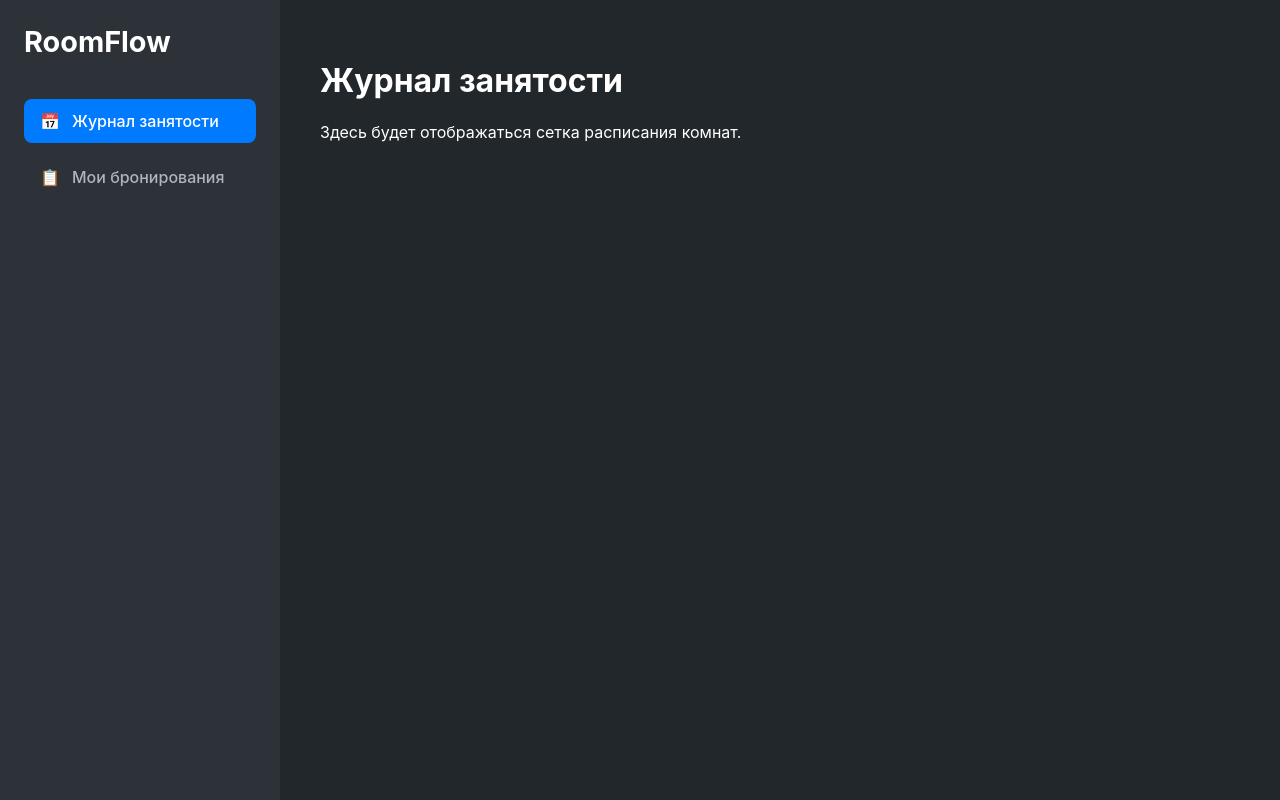
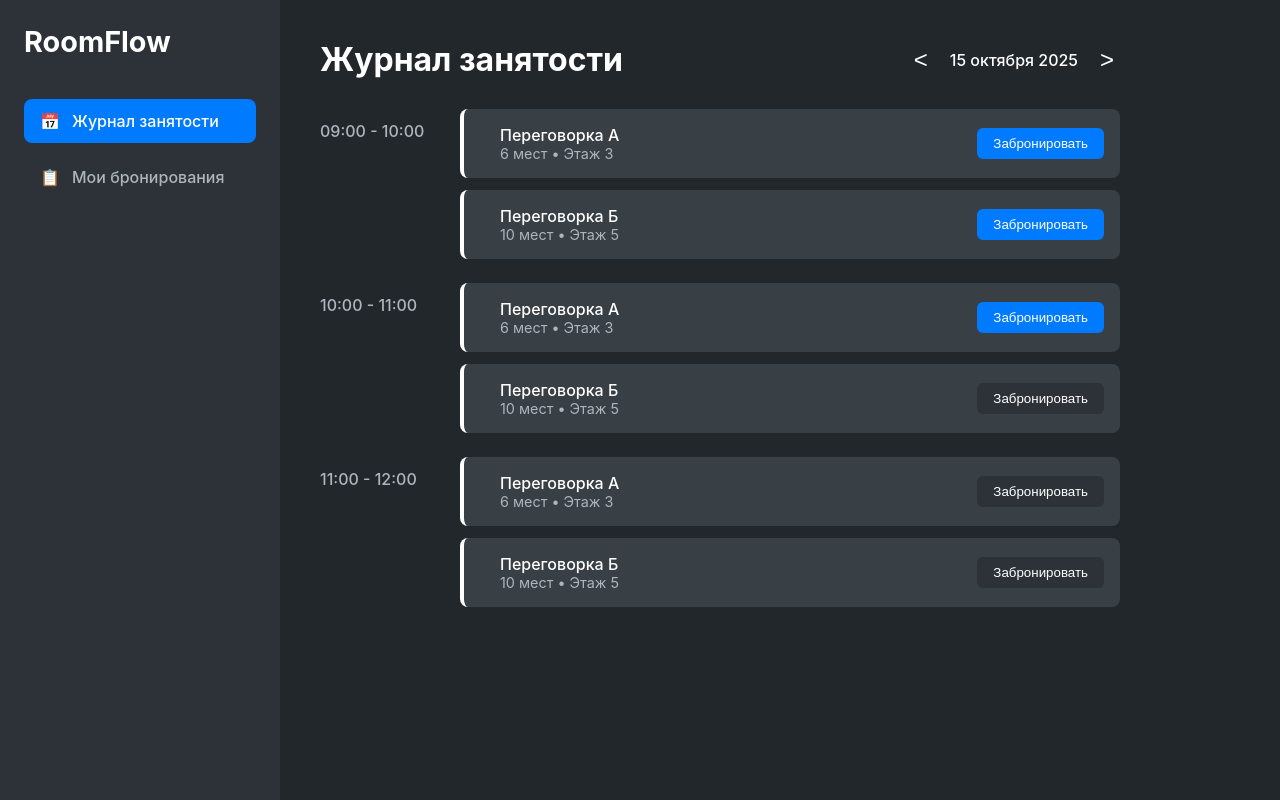
Before and after one commit to IWKMS99/RoomFlow, a React app in the folder frontend/: page /schedule in a window 1280 px wide. Built offline with nearby package versions, Linux system fonts and the light colour scheme; the HTML template or start-up script is replaced by a standard one.

Commit message:
feat(ui): реализован UI для страницы журнала занятости

```diff
--- /dev/null
+++ b/frontend/src/pages/SchedulePage.module.css
@@ -0,0 +1,123 @@
+.pageContainer {
+    max-width: 800px;
+}
+
+.pageHeader {
+    display: flex;
+    justify-content: space-between;
+    align-items: center;
+    margin-bottom: 30px;
+}
+
+.pageHeader h1 {
+    margin: 0;
+}
+
+.dateSelector {
+    display: flex;
+    align-items: center;
+    gap: 16px;
+    font-weight: 500;
+}
+
+.dateSelector button {
+    background: none;
+    border: none;
+    color: var(--text-primary);
+    font-size: 1.5rem;
+    cursor: pointer;
+}
+
+.timeSlotsContainer {
+    display: flex;
+    flex-direction: column;
+    gap: 24px;
+}
+
+.timeSlot {
+    display: flex;
+    gap: 20px;
+}
+
+.timeLabel {
+    width: 120px;
+    flex-shrink: 0;
+    color: var(--text-secondary);
+    font-weight: 500;
+    padding-top: 12px;
+}
+
+.roomsList {
+    display: flex;
+    flex-direction: column;
+    gap: 12px;
+    width: 100%;
+}
+
+.roomCard {
+    display: flex;
+    justify-content: space-between;
+    align-items: center;
+    background-color: var(--bg-card);
+    padding: 16px;
+    border-radius: 8px;
+    border-left: 4px solid;
+}
+
+.roomInfo {
+    display: flex;
+    align-items: center;
+    gap: 12px;
+}
+
+.statusIndicator {
+    width: 8px;
+    height: 8px;
+    border-radius: 50%;
+}
+
+.available {
+    border-color: var(--green-active);
+}
+
+.booked {
+    border-color: var(--red-cancel);
+}
+
+.available .statusIndicator {
+    background-color: var(--green-active);
+}
+
+.booked .statusIndicator {
+    background-color: var(--red-cancel);
+}
+
+.roomName {
+    margin: 0;
+    font-weight: 500;
+}
+
+.roomMeta {
+    margin: 0;
+    color: var(--text-secondary);
+    font-size: 0.9rem;
+}
+
+.bookButton {
+    background-color: var(--primary-blue);
+    color: white;
+    border: none;
+    padding: 8px 16px;
+    border-radius: 6px;
+    cursor: pointer;
+    transition: background-color 0.2s;
+}
+
+.bookButton:hover {
+    background-color: var(--primary-blue-hover);
+}
+
+.bookButton:disabled {
+    background-color: var(--bg-content);
+    cursor: not-allowed;
+}
--- a/frontend/src/pages/SchedulePage.tsx
+++ b/frontend/src/pages/SchedulePage.tsx
@@ -1,11 +1,66 @@
 import React from 'react';
+import styles from './SchedulePage.module.css';
+
+const mockData = [
+    {
+        time: '09:00 - 10:00',
+        rooms: [
+            {name: 'Переговорка А', floor: 3, capacity: 6, available: true},
+            {name: 'Переговорка Б', floor: 5, capacity: 10, available: true},
+        ],
+    },
+    {
+        time: '10:00 - 11:00',
+        rooms: [
+            {name: 'Переговорка А', floor: 3, capacity: 6, available: true},
+            {name: 'Переговорка Б', floor: 5, capacity: 10, available: false},
+        ],
+    },
+    {
+        time: '11:00 - 12:00',
+        rooms: [
+            {name: 'Переговорка А', floor: 3, capacity: 6, available: false},
+            {name: 'Переговорка Б', floor: 5, capacity: 10, available: false},
+        ],
+    },
+];
 
 const SchedulePage: React.FC = () => {
     return (
-        <div>
-            <h1>Журнал занятости</h1>
-            <p>Здесь будет отображаться сетка расписания комнат.</p>
-            {}
+        <div className={styles.pageContainer}>
+            <header className={styles.pageHeader}>
+                <h1>Журнал занятости</h1>
+                <div className={styles.dateSelector}>
+                    <button>&lt;</button>
+                    <span>15 октября 2025</span>
+                    <button>&gt;</button>
+                </div>
+            </header>
+
+            <div className={styles.timeSlotsContainer}>
+                {mockData.map((slot) => (
+                    <div key={slot.time} className={styles.timeSlot}>
+                        <div className={styles.timeLabel}>{slot.time}</div>
+                        <div className={styles.roomsList}>
+                            {slot.rooms.map((room) => (
+                                <div key={room.name} className={styles.roomCard}>
+                                    <div className={styles.roomInfo}>
+                                        <span
+                                            className={`${styles.statusIndicator} ${room.available ? styles.available : styles.booked}`}></span>
+                                        <div>
+                                            <p className={styles.roomName}>{room.name}</p>
+                                            <p className={styles.roomMeta}>{`${room.capacity} мест • Этаж ${room.floor}`}</p>
+                                        </div>
+                                    </div>
+                                    <button disabled={!room.available} className={styles.bookButton}>
+                                        Забронировать
+                                    </button>
+                                </div>
+                            ))}
+                        </div>
+                    </div>
+                ))}
+            </div>
         </div>
     );
 };
```
